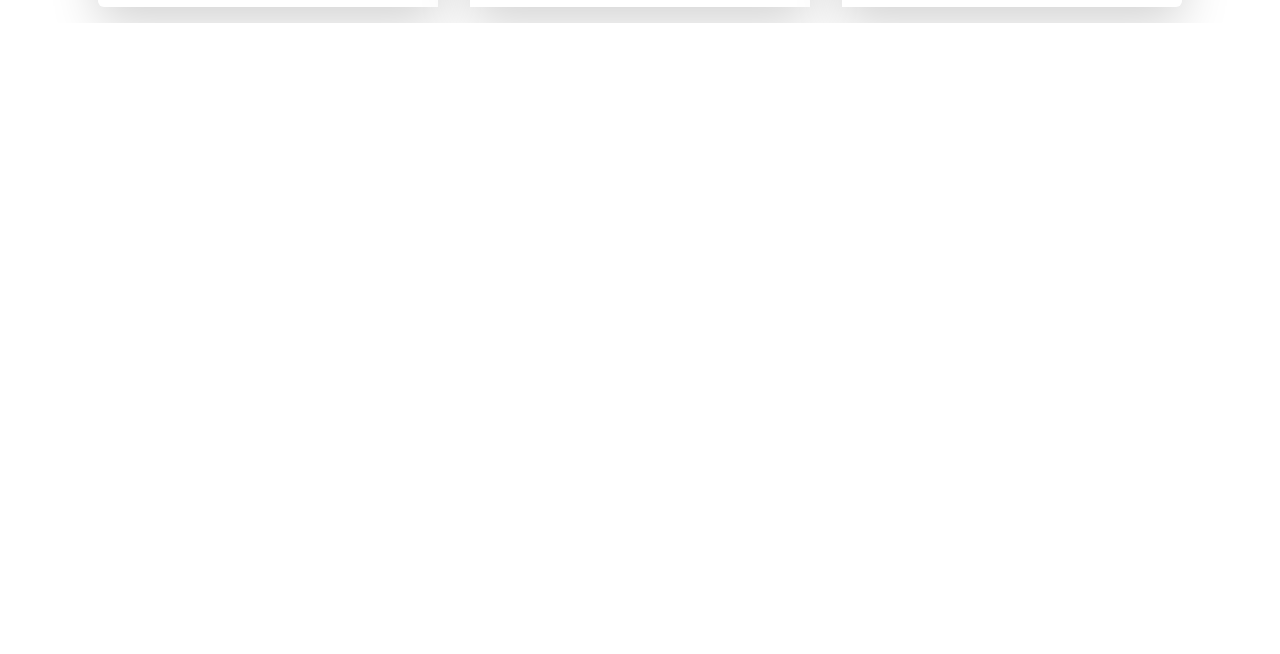
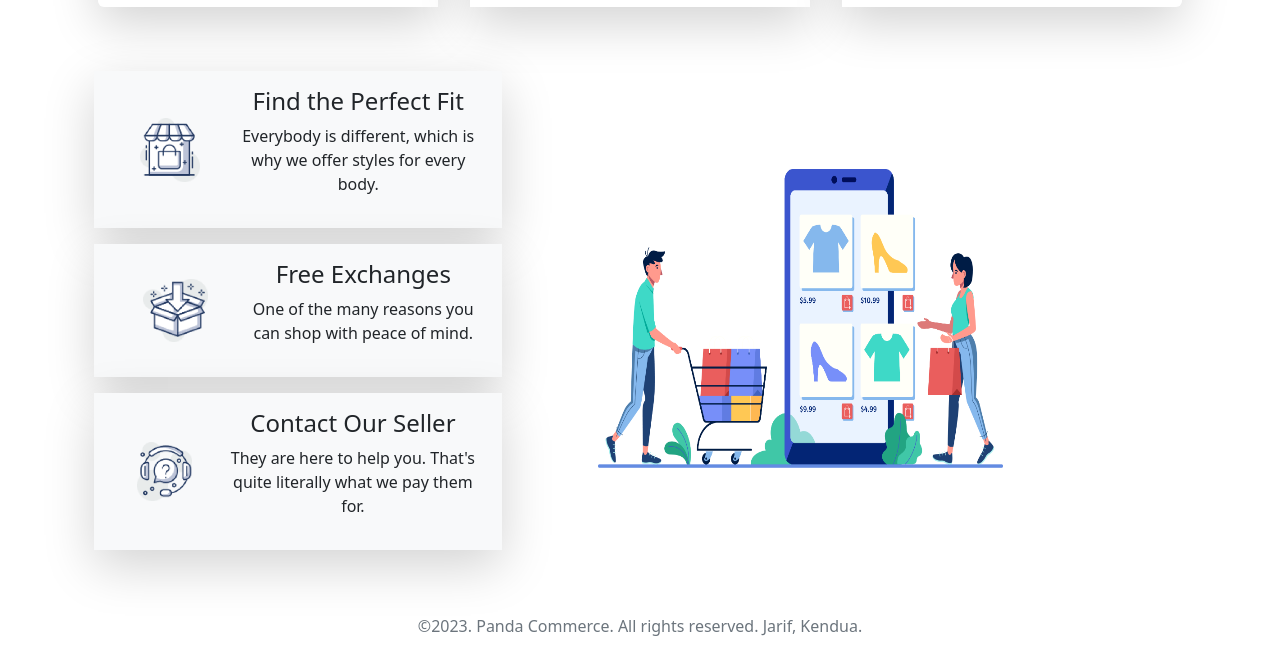
Before and after one commit to JarifMahfuz/nike-react, a plain HTML site: page index.html in a window 1280 px wide. Shown: the part 1853-2507 px from the top of the page. Before the commit the page ends 1876 px from the top, so only its background shows below. Drawn offline with nearby package versions, Linux system fonts and the light colour scheme.

Commit message:
all added

```diff
--- a/index.html
+++ b/index.html
@@ -77,6 +77,7 @@
 
 
     <main>
+
         <!-- CASUAL SHOES -->
         <section class="container">
             <h2 class="pt-5">CASUAL SHOES</h2>
@@ -133,6 +134,7 @@
                 </div>
             </div>
         </section>
+
         <!-- Formal shoes -->
         <section class="container">
             <h2 class="pt-5">Formal shoes</h2>
@@ -189,7 +191,72 @@
                 </div>
             </div>
         </section>
+
+       <!-- perfect fit -->
+        <section class="container mt-5">
+            <div>
+                <div class="container text-center">
+                    <div class="row g-2">
+                     <div class="d-flex justify-content-between">
+                        <div class="w-50">
+                            <div class="col-12">
+                                <div class="p-3 border border-0 mb-3 shadow-lg bg-light d-flex align-items-center">
+                                    <div>
+                                        <img class="w-50 h-50" src="icons/image 12.png" alt="">
+                                    </div>
+                                    <div class="">
+                                     <span><h4>Find the Perfect Fit</h4></span>
+                                     <span>
+                                        <p>
+                                            Everybody is different, which is why we offer styles for every body.
+                                         </p>
+                                     </span>
+
+                                    </div>
+                                </div>
+                            </div>
+                            <div class="col-12">
+                                <div class="p-3 border border-0 mb-3 shadow-lg bg-light d-flex align-items-center">
+
+                                    <div>
+                                        <img class="w-50 h-50" src="icons/image 13.png" alt="">
+                                    </div>
+                                    <div>
+                                        <h4>Free Exchanges</h4>
+                                        <p>
+                                            One of the many reasons you can shop with peace of mind.
+                                        </p>
+                                    </div>
+
+                                </div>
+                            </div>
+                            <div class="col-12">
+                                <div class="p-3 border border-0 mb-3 shadow-lg bg-light d-flex align-items-center">
+                                    <div>
+                                        <img class="w-50 h-50" src="icons/image 14.png" alt="">
+                                    </div>
+                                   <div>
+                                    <h4>Contact Our Seller</h4>
+                                    <p>
+                                        They are here to help you. That's quite literally what we pay them for.
+                                    </p>
+                                   </div>
+                                </div>
+                            </div>
+                          </div>
+                          <div class="w-75 h-100 d-flex align-items-center p-5 ms-5">
+                            <img class="w-75 h-75" src="icons/XMLID 1.png" alt="">
+                          </div>
+                     </div>
+                    </div>
+                  </div>
+            </div>
+        </section>
     </main>
+
+    <footer class="d-flex justify-content-center mt-5 text-muted">
+        <p>©2023. Panda Commerce. All rights reserved. Jarif, Kendua.</p>
+    </footer>
     <script src="https://cdn.jsdelivr.net/npm/bootstrap@5.2.0/dist/js/bootstrap.bundle.min.js" integrity="sha384-A3rJD856KowSb7dwlZdYEkO39Gagi7vIsF0jrRAoQmDKKtQBHUuLZ9AsSv4jD4Xa" crossorigin="anonymous"></script>
   </body>
 </html>
```
